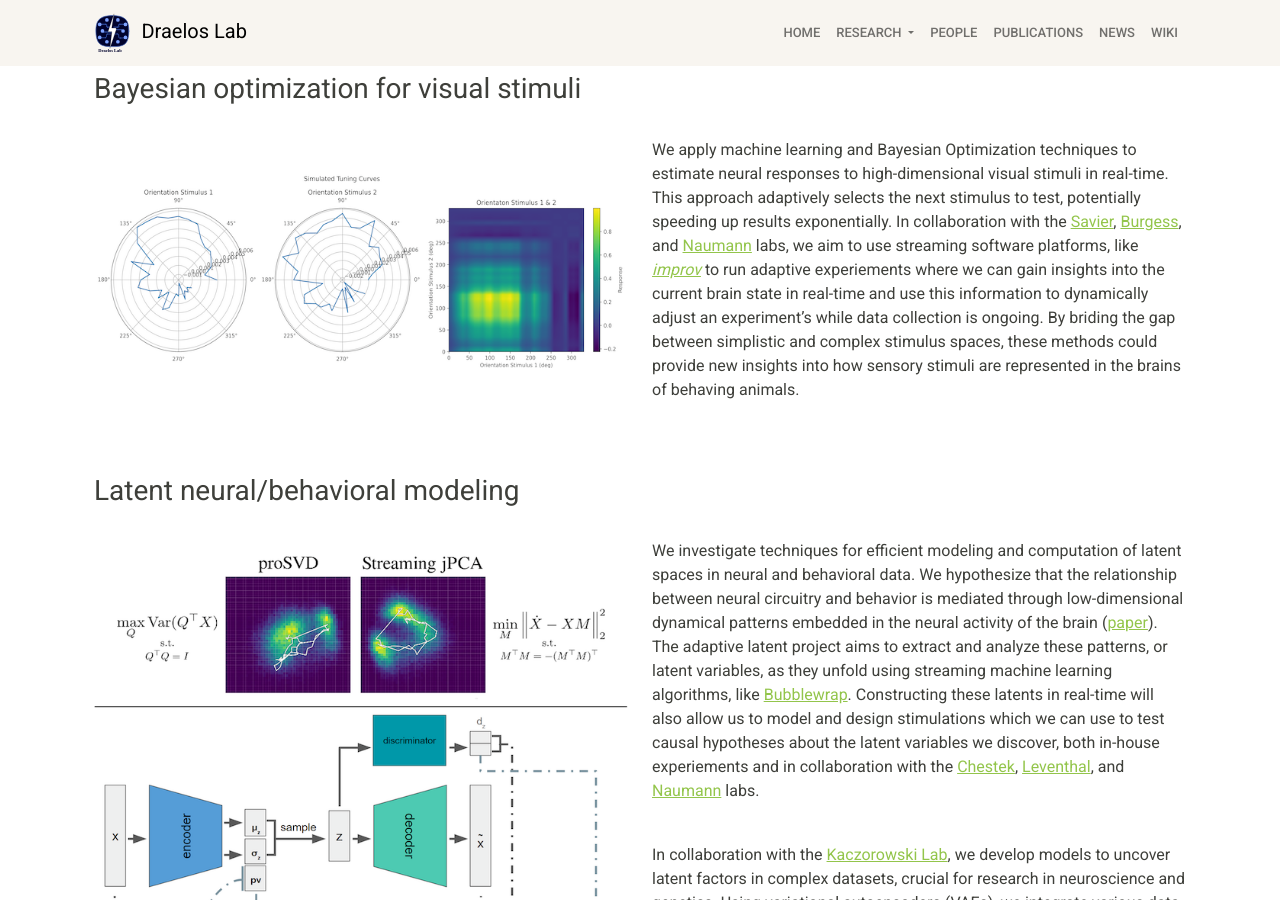
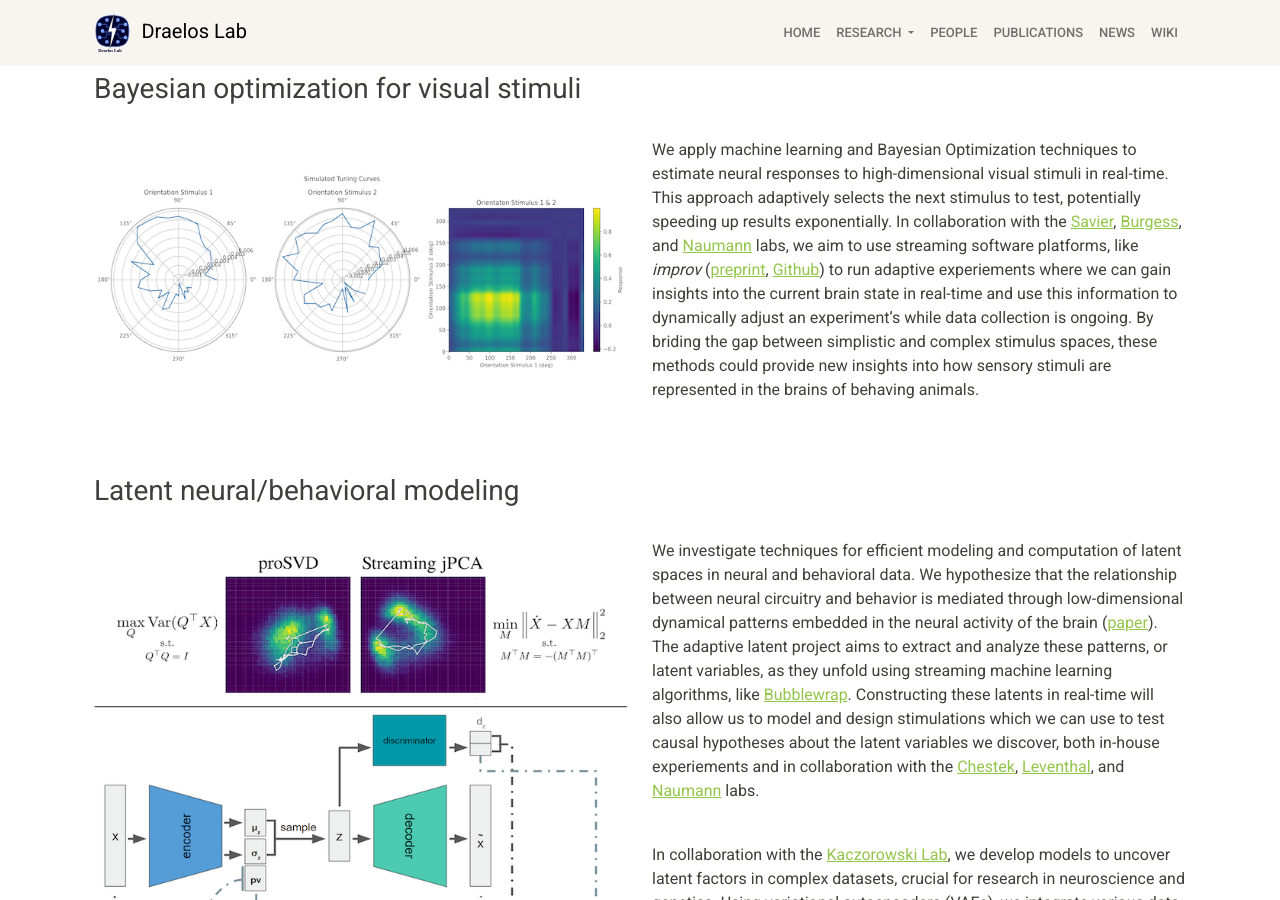
Before and after one commit to draeloslab/Website, a Jekyll site: the page built from research.html, in a window 1280 px wide and 900 px high, scrolled down 466 px. Built offline with Jekyll 4.4.1, drawn with Linux system fonts in a browser that asks for light colours; nearby versions of some CDN libraries.

Commit message:
added improv links for prepint and github

```diff
--- a/_projects/bayes-opt.html
+++ b/_projects/bayes-opt.html
@@ -7,6 +7,6 @@ order: 1
 <!-- We apply Bayesian Optimization techniques that improve information transfer when using visual stimulation.  -->
 We apply machine learning and Bayesian Optimization techniques to estimate neural responses to high-dimensional visual stimuli in real-time.
 This approach adaptively selects the next stimulus to test, potentially speeding up results exponentially. In collaboration with the [Savier](https://www.savierlab.com/), [Burgess](https://www.burgesslab.org/),
-and [Naumann](https://www.naumannlab.org/) labs, we aim to use streaming software platforms, like [<i>improv</i>]() to run adaptive experiements where we can gain insights into the current
+and [Naumann](https://www.naumannlab.org/) labs, we aim to use streaming software platforms, like <i>improv</i> ([preprint](https://www.biorxiv.org/content/10.1101/2021.02.22.432006v2), [Github](https://github.com/project-improv/improv/tree/main)) to run adaptive experiements where we can gain insights into the current
 brain state in real-time and use this information to dynamically adjust an experiment's while data collection is ongoing.
 By briding the gap between simplistic and complex stimulus spaces, these methods could provide new insights into how sensory stimuli are represented in the brains of behaving animals.
```
